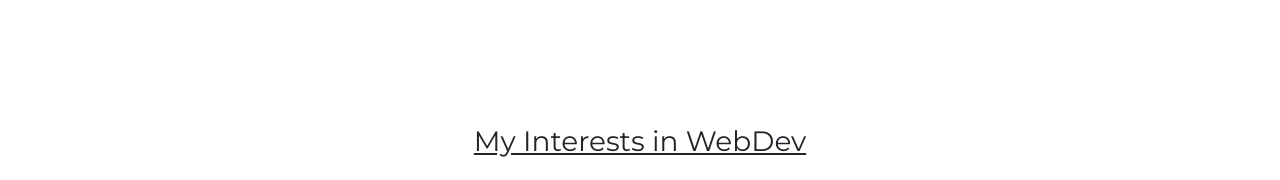
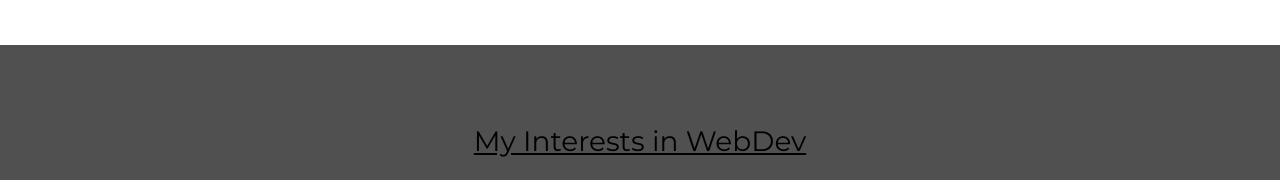
Before and after one commit to archillexx/archillexx.github.io, a plain HTML site: page index.html in a window 1280 px wide. Shown: the part 2424-2604 px from the top of the page. Drawn offline with nearby package versions, Linux system fonts and the light colour scheme.

Commit message:
Change colour and section

```diff
--- a/css/styles.css
+++ b/css/styles.css
@@ -38,6 +38,10 @@ body{
     color: rgb(94, 94, 94);
   }
 
+.grey-section{
+    background-color: rgb(80, 80, 80);
+    color: rgb(0, 0, 0);
+}
 
 .row{
     margin-top:25px;
--- a/index.html
+++ b/index.html
@@ -101,7 +101,7 @@
       <p>I have a passion for web design and love to create for web and mobile devices.Earlier I was interested in Android Development but in time I found out that Web Development career path is the right path for me and now I'm looking forward to have a stong hold in HTML,CSS & JavaScript.I'm also a big time Linux Enthusiast,I have used various Linux Distributions like Debian,Ubuntu,Fedora,Arch Linux etc.I would prefer Linux over Windows any day as long as I dont have a use with my NVIDIA Card.Android has been a thing for me for a while,I like to mess around with my device by flashing ROMs,rooting the device etc.</p>
     </div>
   </section>
-  <section class="white-section" id="Interests">
+  <section class="grey-section" id="Interests">
     <div class="container-fluid">
       <h3 class="heading">My Interests in WebDev</h3>
       <div class="row">
```
